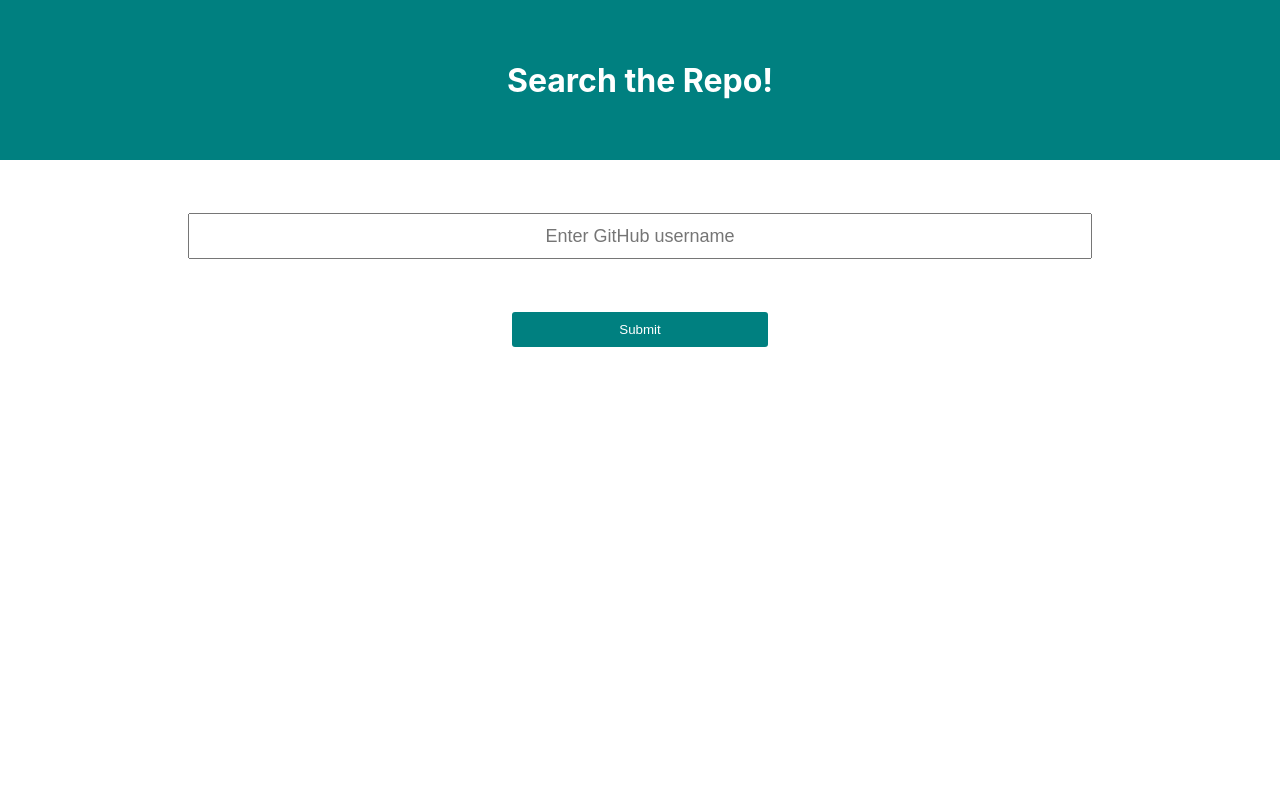
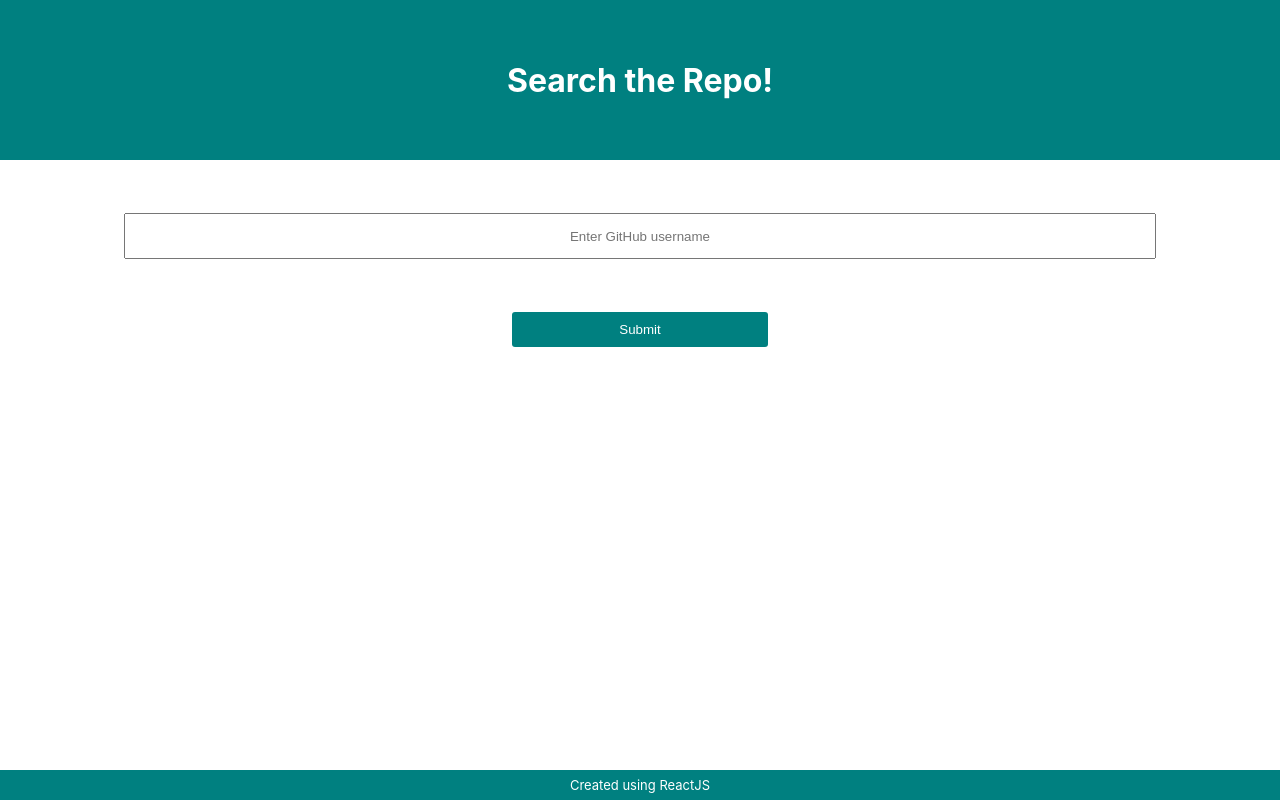
Before and after one commit to nandithavalsaraj/user-search, a React (Create React App) app: page / in a window 1280 px wide. Built offline with nearby package versions, Linux system fonts and the light colour scheme.

Commit message:
Add link to repos, fix styling issues
- Add link to repo in card.
- Fix styling issues with footer.

```diff
--- a/src/components/App.js
+++ b/src/components/App.js
@@ -55,7 +55,7 @@ class App extends React.Component {
             })
     }
 
-    /*Function called on form submit.
+    /*Function calls on form submit.
     The getUser() function is called if the search input is valid else sets validation error.*/
     handleSubmit = (event) => {
         this.setState({ showResults: true })
@@ -124,6 +124,7 @@ class App extends React.Component {
                                 (content, index) => {
                                     return (
                                         <DisplayCard
+                                            input={this.textInput.value}
                                             content={content}
                                             key={index}
                                         />
@@ -145,7 +146,9 @@ class App extends React.Component {
                             ))}
                     </div>
                 </div>
-                <footer className="App-footer"></footer>
+                <footer className="App-footer">
+                    <p>Created using ReactJS</p>
+                </footer>
             </div>
         )
     }
--- a/src/components/DisplayCard.js
+++ b/src/components/DisplayCard.js
@@ -6,14 +6,28 @@ class DisplayCard extends React.Component {
     constructor(props) {
         super(props)
         this.state = {
+            username: this.props.input,
             content: this.props.content,
         }
     }
+
     render() {
         var date = new Date(this.state.content.updated_at).toLocaleDateString()
+        var url =
+            'https://github.com/' +
+            this.state.username +
+            '/' +
+            this.state.content.name
         return (
             <div className="Display-card">
-                <h1 className="Card-title">{this.state.content.name}</h1>
+                <a
+                    className="Card-title"
+                    href={url}
+                    target="_blank"
+                    rel="noopener noreferrer"
+                >
+                    {this.state.content.name}
+                </a>
                 <p className="Card-description">
                     {this.state.content.description}
                 </p>
--- a/src/styles/App.css
+++ b/src/styles/App.css
@@ -49,11 +49,8 @@ p {
 }
 
 .Search-bar {
-    height: 20%;
-    min-width: 70%;
+    width: 80%;
     min-height: 40px;
-
-    font-size: large;
     text-align: center;
 }
 
@@ -78,7 +75,6 @@ p {
 }
 
 .Search-result-container {
-    min-height: 50%;
     width: 100%;
     border: none;
     margin: none;
@@ -106,7 +102,20 @@ p {
 
 .App-footer {
     width: 100%;
-    height: 5px;
+    height: 30px;
     background-color: teal;
     bottom: 0;
+    margin-top: 30px;
+    color: white;
+    display: flex;
+    align-items: center;
+    justify-content: center;
+    font-size: small;
+    position: fixed;
 }
+
+@media only screen and (max-width: 600px) {
+    .Submit {
+        min-width: 80%;
+    }
+}
--- a/src/styles/DisplayCard.css
+++ b/src/styles/DisplayCard.css
@@ -21,6 +21,8 @@
 
 .Card-title {
     padding-bottom: 2%;
+    text-decoration: none;
+    font-weight: bold;
 
     color: teal;
     font-size: 1.5rem;
```
Also changed, not shown: 2 other files (tests, documents, lock files or other folders).
